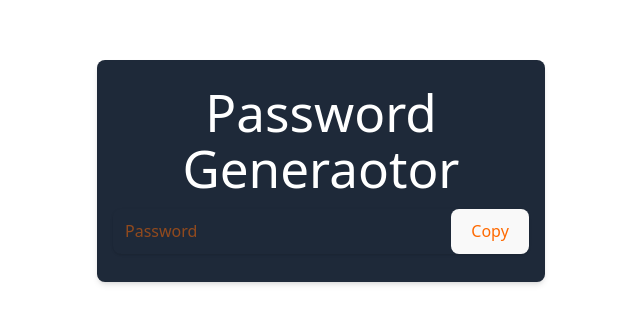
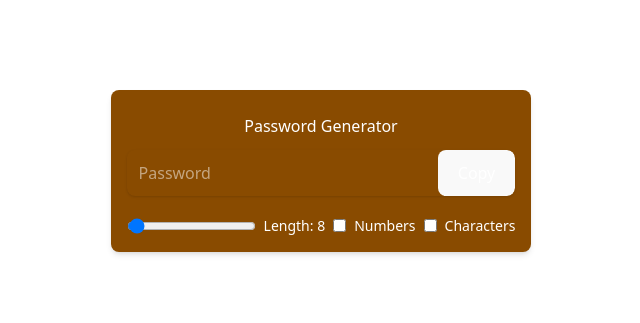
Before and after one commit to Mishra010405/React_RV, a React (Vite) app in the folder 05PasswordGenerator/: page / in a window 1280 px wide. Shown: the part 229-552 px from the top of the page, without its empty margins (319-959 px from the left). Built offline with nearby package versions, Linux system fonts and the light colour scheme.

Commit message:
Add Server side apporch

```diff
--- a/05PasswordGenerator/src/App.jsx
+++ b/05PasswordGenerator/src/App.jsx
@@ -36,22 +36,90 @@ function App() {
   return (
 
    <>
-   <div className='w-full max-w-md mx-auto shadow-md rounded-lg px-4 py-3 my-8 bg-gray-800 text-orange-500'>
-    <h1 className='text-white text-center my-3' > Password Generaotor </h1>
+  <div className="w-full max-w-md mx-auto shadow-md rounded-lg px-4 py-3 my-8 bg-yellow-800 text-orange-500">
 
-    <div className='flex shadow rounded-lg ovwerflow-hidden mb-4'>
+    <h3 className="text-white text-center my-3">
+      Password Generator
+    </h3>
+
+
+    <div className="flex shadow rounded-lg text-white  overflow-hidden mb-4">
+
       <input
-      type='text'
-      value={password}
-      className='outline-none w-full py-1 px-3 '
-      placeholder='Password'
-      readOnly
+        type="text"
+        value={password}
+        className="outline-none text-white  w-full py-1 px-3"
+        placeholder="Password"
+        readOnly
       />
-      <button>Copy</button>
+
+      <button className="bg-blue-600 text-white px-3">
+        Copy
+      </button>
+
     </div>
-   </div>
 
-   </>
+
+    <div className="flex text-sm  text-white gap-y-3">
+
+
+      <div className="flex items-center gap-x-2">
+
+        <input
+          type="range"
+          min={6}
+          max={100}
+          value={length}
+          className="cursor-pointer"
+          onChange={(e) =>SetLength(e.target.value)}
+        />
+
+        <label>Length: {length}</label>
+
+      </div>
+
+
+      <div className="flex items-center  text-white gap-x-2 px-2 py-1">
+
+        <input
+          type="checkbox"
+          id="numberInput"
+          className="cursor-pointer"
+          checked={numberAllowed}
+          onChange={() =>
+            setNumberAllowed((prev) => !prev)
+          }
+        />
+
+        <label htmlFor="numberInput">
+          Numbers
+        </label>
+
+      </div>
+
+
+      <div className="flex items-center gap-x-2">
+
+        <input
+          type="checkbox"
+          id="characterInput"
+          className="cursor-pointer"
+          checked={charallowed}
+          onChange={() =>
+            setCharactoAllowed((prev) => !prev)
+          }
+        />
+
+        <label htmlFor="characterInput">
+          Characters
+        </label>
+
+      </div>
+
+    </div>
+
+  </div>
+</>
   )
 }
 
```
